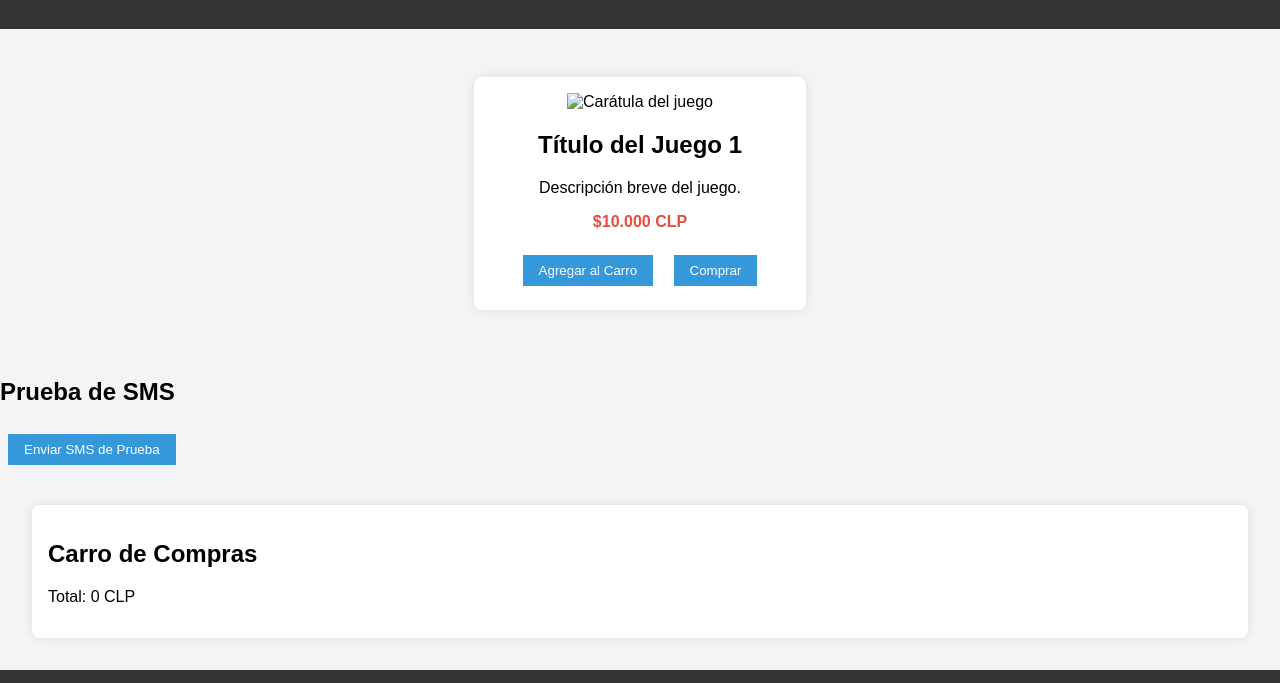
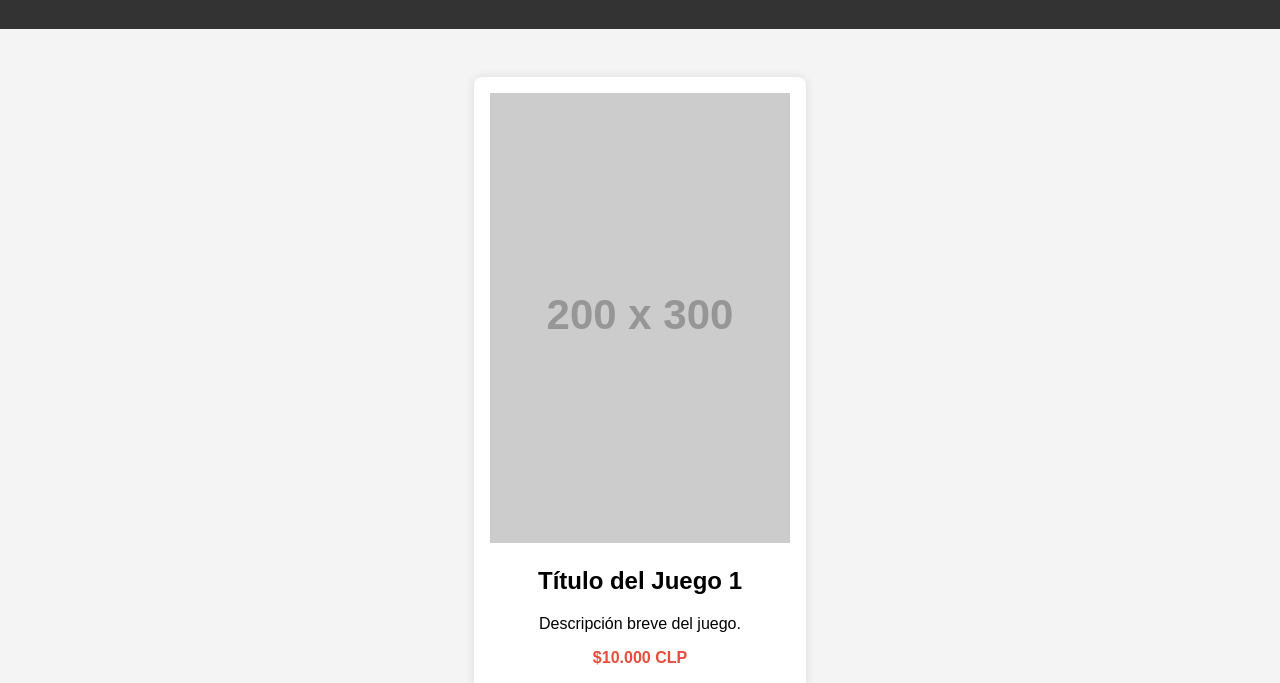
Before and after one commit to bastytheproducer/DENCOSTORE, a website: page index.html in a window 1280 px wide. Shown: the part 117-800 px from the top of the page. Drawn offline with Linux system fonts and the light colour scheme; placeholder pictures from the web are drawn by us.

Commit message:
Fix missing placeholder.jpg by using online placeholder image

```diff
--- a/index.html
+++ b/index.html
@@ -15,7 +15,7 @@
     <section id="games">
         <!-- Placeholder games, user can add ~40 -->
         <div class="game">
-            <img src="placeholder.jpg" alt="Carátula del juego">
+            <img src="https://via.placeholder.com/200x300?text=Juego+1" alt="Carátula del juego">
             <h2>Título del Juego 1</h2>
             <p>Descripción breve del juego.</p>
             <p class="price">$10.000 CLP</p>
```
